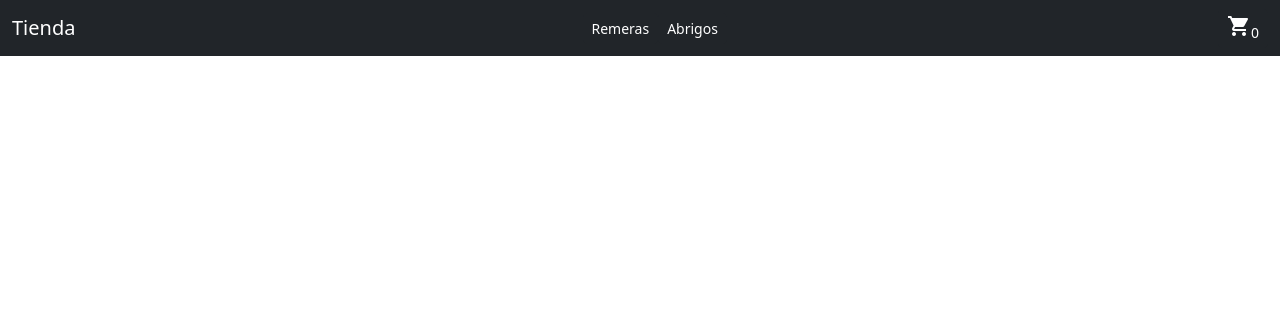
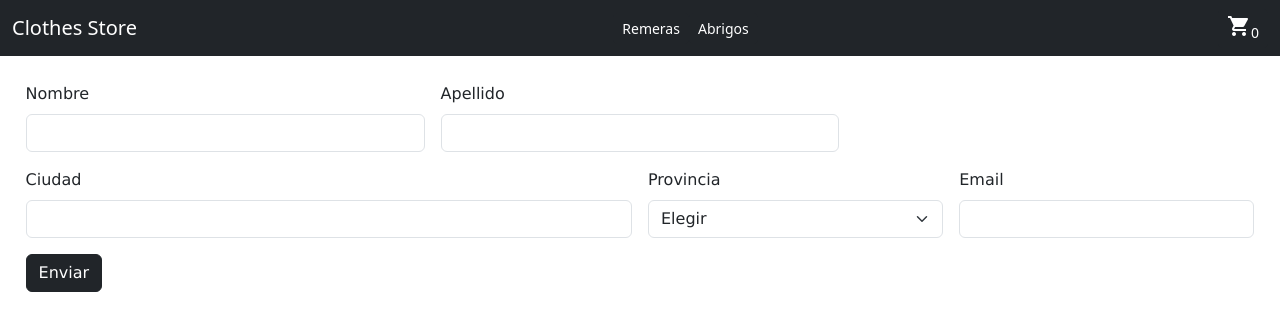
Before and after one commit to FacuIerullo/PreEntrega1Ierullo, a React (Create React App) app: page /checkout in a window 1280 px wide. Shown: the top 330 px of the page. Built offline with nearby package versions, Linux system fonts and the light colour scheme.

Commit message:
checkout y toast

```diff
--- a/src/App.js
+++ b/src/App.js
@@ -2,12 +2,14 @@ import { BrowserRouter } from 'react-router-dom';
 import Header from './Header'
 import Main from './Main';
 import CustomProvider from './components/Context';
+import {Toaster } from "sonner"
 
 function App() {
   return (
     <BrowserRouter>
       <CustomProvider>
         <Header />
+        <Toaster position="top-center" visibleToasts={1} duration={1000} />
         <Main />
        </CustomProvider>
     </BrowserRouter>
--- a/src/Main.js
+++ b/src/Main.js
@@ -1,7 +1,9 @@
 import { Route, Routes } from "react-router-dom";
 import ItemListContainer from "./components/ItemListContainer";
 import ItemDetailContainer from "./components/ItemDetailContainer";
-import Carrito from "./components/Carrito";
+import Cart from "./components/Cart";
+import Checkout from "./components/Checkout";
+import CheckoutFinal from "./components/CheckoutFinal";
 
 
 function Main () {
@@ -12,7 +14,9 @@ function Main () {
                 <Route path="/" element={<ItemListContainer />}/>
                 <Route path="/category/:id" element={<ItemListContainer />}/>
                 <Route path="/item/:id" element={<ItemDetailContainer />} />
-                <Route path="/carrito" element={<Carrito />} />
+                <Route path="/carrito" element={<Cart />} />
+                <Route path="/checkout" element={<Checkout />} />
+                <Route path="/compraconfirmada" element={<CheckoutFinal />} />
             </Routes>
         </main>
         </>
--- a/src/components/Carrito.js
+++ b/src/components/Cart.js
@@ -1,9 +1,10 @@
 import { useContext } from "react"
 import { context } from "./Context"
+import { Link } from "react-router-dom"
 
-function Carrito () {
+function Cart () {
 
-    const { cart, montoTotal } =  useContext(context)
+    const { cart, montoTotal, removeItem, clearCart} =  useContext(context)
 
 
     return(
@@ -15,16 +16,21 @@ function Carrito () {
                 <h2 className="titulo">{item.title}</h2>
                 <span className="precio">precio: ${item.price}</span>
                 <span className="cantidad">cantidad: {item.quantity}</span>
-                <button className="boton btn-camisetas btn btn-dark btn-sm">X</button>
+                <button onClick={removeItem} className="boton btn-camisetas btn btn-dark btn-sm">X</button>
             </article>
         )
        })}
+       {cart.length == 0
+       ? <p>No hay productos</p>
+       :<>
        <span className="total">total: ${montoTotal}</span>
        <div>
-       <button className="btn-camisetas btn btn-dark btn-sm">Finalizar compra</button>
+       <Link className="btn-camisetas btn btn-dark btn-sm" to={"/checkout"}>Finalizar compra</Link>
        </div>
+       <button className="mt-2 btn-camisetas btn btn-dark btn-sm" onClick={clearCart}>Limpiar carrito</button>
+       </>}
        </section>
     )
 
 }
-export default Carrito
+export default Cart
--- /dev/null
+++ b/src/components/Checkout.js
@@ -0,0 +1,70 @@
+import { Link } from "react-router-dom"
+
+function Checkout () {
+ return(
+    <>
+    <form class="row g-3 needs-validation" novalidate>
+  <div class="col-md-4 position-relative">
+    <label for="validationTooltip01" class="form-label">Nombre</label>
+    <input type="text" class="form-control" id="validationTooltip01" required />
+  </div>
+  <div class="col-md-4 position-relative">
+    <label for="validationTooltip02" class="form-label">Apellido</label>
+    <input type="text" class="form-control" id="validationTooltip02" required />
+  </div>
+  <div class="col-md-6 position-relative">
+    <label for="validationTooltip03" class="form-label">Ciudad</label>
+    <input type="text" class="form-control" id="validationTooltip03" required />
+    <div class="invalid-tooltip">
+      Por favor introduzca su ciudad
+    </div>
+  </div>
+  <div class="col-md-3 position-relative">
+    <label for="validationTooltip04" class="form-label">Provincia</label>
+    <select class="form-select" id="validationTooltip04" required>
+      <option selected disabled value="">Elegir</option>
+      <option>Buenos Aires</option>
+      <option>Ciudad Autónoma de Buenos Aires</option>
+      <option>Catamarca</option>
+      <option>Chaco</option>
+      <option>Chubut</option>
+      <option>Córdoba</option>
+      <option>Corrientes</option>
+      <option>Entre Ríos</option>
+      <option>Formosa</option>
+      <option>Jujuy</option>
+      <option>La Pampa</option>
+      <option>La Rioja</option>
+      <option>Mendoza</option>
+      <option>Misiones</option>
+      <option>Neuquén</option>
+      <option>Río Negro</option>
+      <option>Salta</option>
+      <option>San Juan</option>
+      <option>San Luis</option>
+      <option>Santa Cruz</option>
+      <option>Santa Fe</option>
+      <option>Santiago del Estero</option>
+      <option>Tierra del Fuego, Antártida e Islas del Atlántico Sur</option>
+      <option>Tucumán</option>
+    </select>
+    <div class="invalid-tooltip">
+      Porfavor elija su Provincia
+    </div>
+  </div>
+  <div class="col-md-3 position-relative">
+    <label for="validationTooltip05" class="form-label">Email</label>
+    <input type="email" class="form-control" id="validationTooltip05" required />
+    <div class="invalid-tooltip">
+      Por favor introduzca en email valido
+    </div>
+  </div>
+  <div class="col-12">
+    <Link to={"/compraconfirmada"} class="btn btn-dark" type="submit">Enviar</Link>
+  </div>
+</form>
+    </>
+ )
+}
+
+export default Checkout
--- /dev/null
+++ b/src/components/CheckoutFinal.js
@@ -0,0 +1,7 @@
+function CheckoutFinal () {
+    return (
+        <p className="container-fluid text-center text-bg-dark p-5 fs-1"> Compra confirmada </p>
+    )
+}
+
+export default CheckoutFinal
--- a/src/components/Context.js
+++ b/src/components/Context.js
@@ -62,8 +62,17 @@ const CustomProvider = (props) => {
         montoTotal: montoTotal,
     }
 
+    const removeItem = (itemTitle) => {
+        const cartUpdated = cart.filter(prod => prod.title !== itemTitle)
+        setCart(cartUpdated)
+    }
+
+    const clearCart = () => {
+        setCart([])
+    }
+
     return(
-        <Provider value={{valorContexto, addItem, cart, cantidadTotal, montoTotal}}>
+        <Provider value={{valorContexto, addItem, cart, cantidadTotal, montoTotal, removeItem, clearCart}}>
             {props.children}
         </Provider>
     )
--- a/src/components/Item.js
+++ b/src/components/Item.js
@@ -1,11 +1,27 @@
+import { useEffect } from "react"
+import { useState } from "react"
 import { Link } from "react-router-dom"
+import { toast } from "sonner"
 
 function Item(props) {
+    const [loading, setLoading] = useState(true)
+
+    useEffect(()=>{
+        setTimeout(() => {
+            setLoading(false)
+        }, 2000)
+    }, [])
+
+
+    if(loading) return toast.promise(() => new Promise((resolve) => setTimeout(resolve, 2000)), {
+        loading: 'Loading',
+        success: 'Success',
+        error: 'Error',
+      });
+
     return (
         <section className="container-fluid text-center row row-cols-1 row-cols-sm-2 row-cols-md-3 row-cols-lg-5 ">
-            {props.data.lenght == 0
-            ? <p>cargando</p>
-            : props.data.map((item,i)=>{
+            { props.data.map((item,i)=>{
                 return (
                     <article key={i} className="card">
                     <img className="imagen" src={item.image} alt= {item.title}/>
--- a/src/components/ItemCount.js
+++ b/src/components/ItemCount.js
@@ -1,4 +1,4 @@
-import { useContext, useEffect, useState } from "react"
+import { useContext, useState } from "react"
 import { context } from "./Context"
 
 
@@ -6,9 +6,6 @@ import { context } from "./Context"
 function ItemCount (producto) {
 
     const [contador, setContador] = useState(0)
-    const [totalQuantity, setTotalQuantity] = useState(0)
-
-    const { cart } = useContext(context)
 
     const { addItem } =  useContext(context)
 
--- a/src/components/ItemDetail.js
+++ b/src/components/ItemDetail.js
@@ -1,9 +1,30 @@
+import { useState } from "react"
 import ItemCount from "./ItemCount"
+import { useEffect } from "react"
+import { toast } from 'sonner';
 
 function ItemDetail (producto) {
 
+    const [loading, setLoading] = useState(true)
+
+    useEffect(()=>{
+        setTimeout(() => {
+            setLoading(false)
+        }, 2000)
+
+
+    }, [])
+
+    if(loading) return toast.promise(() => new Promise((resolve) => setTimeout(resolve, 2000)), {
+        loading: 'Loading',
+        success: 'Success',
+        error: 'Error',
+      });
+
+
+
     return(
-        <div className="detalle">
+            <div className="detalle">
             <img className="imagen" src={producto.image} alt={producto.title} />
             <h2 className="titulo">{producto.title}</h2>
             <p className="precio">precio: ${producto.price}</p>
--- a/src/components/ItemDetailContainer.js
+++ b/src/components/ItemDetailContainer.js
@@ -3,6 +3,7 @@ import { useParams } from "react-router-dom"
 import ItemDetail from "./ItemDetail"
 import { db } from "../db/firebase"
 import { collection, getDoc, doc } from "firebase/firestore"
+
 
 
 function ItemDetailContainer () {
--- a/src/components/NavBar.js
+++ b/src/components/NavBar.js
@@ -5,7 +5,7 @@ function NavBar(){
     return(
       <nav className="navbar bg-dark" data-bs-theme="dark">
       <div className="container-fluid">
-        <Link to="/" className="navbar-brand">Tienda</Link>
+        <Link to="/" className="navbar-brand">Clothes Store</Link>
 
         <div>
           <NavLink to="/category/remeras" className="btn-camisetas btn btn-dark btn-sm">Remeras</NavLink>
```
